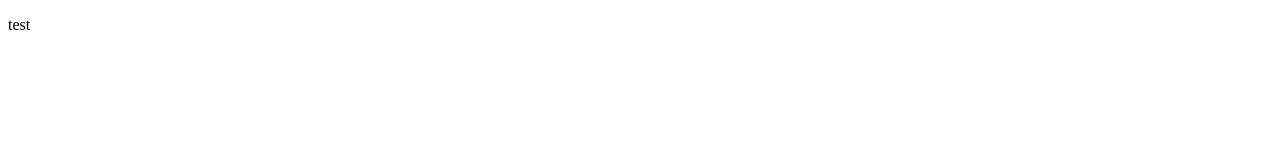
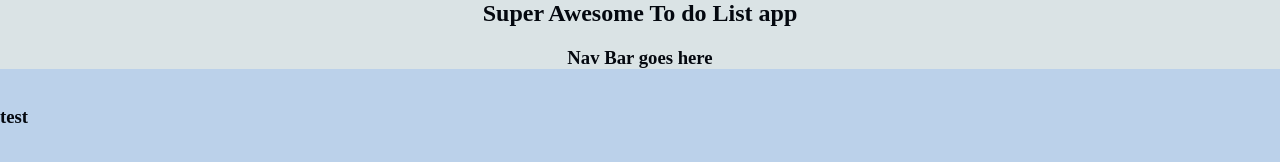
Before and after one commit to Jcait/todolist, a website built with webpack: page src/index.html in a window 1280 px wide. Built offline with nearby package versions, Linux system fonts and the light colour scheme.

Commit message:
CSS Set up

```diff
--- a/package.json
+++ b/package.json
@@ -10,7 +10,9 @@
   "author": "",
   "license": "ISC",
   "devDependencies": {
+    "css-loader": "^7.1.2",
     "html-webpack-plugin": "^5.6.0",
+    "style-loader": "^4.0.0",
     "webpack": "^5.93.0",
     "webpack-cli": "^5.1.4"
   }
--- a/src/index.html
+++ b/src/index.html
@@ -6,6 +6,12 @@
     <title>Document</title>
   </head>
   <body>
-    <p>test</p>
+    <nav>
+      <h1>Super Awesome To do List app</h1>
+      <h3>Nav Bar goes here</h3>
+    </nav>
+    <div class="container">
+      <div class="content"></div>
+    </div>
   </body>
 </html>
--- a/src/index.js
+++ b/src/index.js
@@ -1 +1,20 @@
-console.log("test")
+import "./style.css"
+
+// DOM Selectors
+const content = document.querySelector(".content")
+
+
+const card = () => {
+    const div = document.createElement("div")
+    content.appendChild(div)
+    cardTitle(div, "test")
+ }
+
+ const cardTitle = (card, text) => {
+    const cardHeader = document.createElement("h3")
+    const title = card.appendChild(cardHeader)
+    title.innerText = text
+
+ }
+
+card()
--- /dev/null
+++ b/src/style.css
@@ -0,0 +1,37 @@
+/* CSS HEX */
+/* --rich-black: #04080fff;
+--glaucous: #507dbcff;
+--powder-blue: #a1c6eaff;
+--columbia-blue: #bbd1eaff;
+--platinum: #dae3e5ff; */
+
+:root{
+    --rich-black: #04080fff;
+--glaucous: #507dbcff;
+--powder-blue: #a1c6eaff;
+--columbia-blue: #bbd1eaff;
+--platinum: #dae3e5ff;
+
+}
+
+body {
+    margin: 0;
+    background-color: var(--columbia-blue);
+    color: var(--rich-black);
+}
+nav {
+    background-color: var(--platinum);
+    text-align: center;
+}
+
+h1 {
+    margin-top: 0;
+}
+
+.content {
+    display: flex;
+}
+
+.test {
+    background-color: var(--powder-blue);
+}
--- a/webpack.config.js
+++ b/webpack.config.js
@@ -8,6 +8,14 @@ module.exports = {
     filename: 'main.js',
     path: path.resolve(__dirname, 'dist'),
   },
+  module: {
+    rules: [
+      {
+        test: /\.css$/i,
+        use: ["style-loader", "css-loader"],
+      },
+    ],
+  },
   plugins: [
     new HtmlWebpackPlugin({
         template: './src/index.html'
```
Also changed, not shown: 1 other file.
